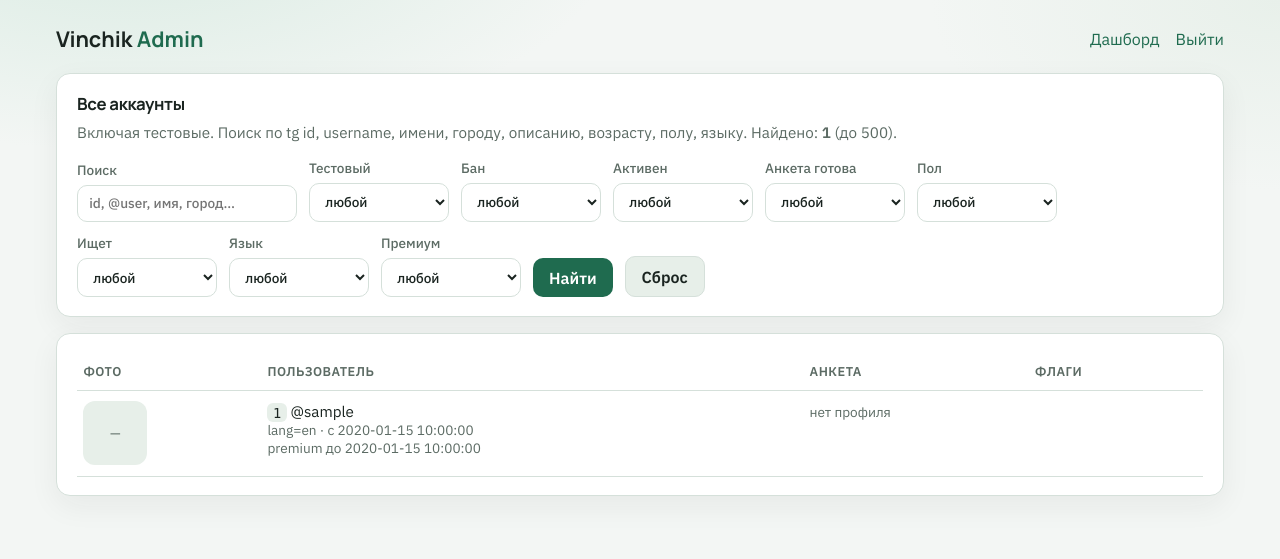
After one commit to Zikrig/vinchik, a Python web app: template webapp/templates/accounts.html in a window 1280 px wide. The commit adds this page. Shown: the top 559 px of the page. Run offline with Jinja, Linux system fonts and the light colour scheme; the template is opened without the code that fills it: most values are stand-ins (such as "Sample title", 1, 10 or a date in 2020).

Commit message:
in_admin_

```diff
--- a/config/settings.py
+++ b/config/settings.py
@@ -40,7 +40,7 @@ class Settings(BaseSettings):
     webhook_port: int = Field(default=8081, alias="WEBHOOK_PORT")
 
     default_daily_like_limit: int = 50
-    default_max_distance_km: float = 100.0
+    default_max_distance_km: float = 1000.0
     like_notify_interval_minutes: int = 30
     registration_only_default: bool = True
 
--- a/keyboards/inline.py
+++ b/keyboards/inline.py
@@ -70,6 +70,7 @@ def my_profile_kb(lang: str) -> InlineKeyboardMarkup:
             [InlineKeyboardButton(text=t("btn_edit_photo", lang), callback_data="profile:edit_photo")],
             [InlineKeyboardButton(text=t("btn_edit_text", lang), callback_data="profile:edit_text")],
             [InlineKeyboardButton(text=t("btn_browse", lang), callback_data="browse:start")],
+            [InlineKeyboardButton(text=t("btn_main_menu", lang), callback_data="menu:root")],
         ]
     )
 
--- a/locales/ru.py
+++ b/locales/ru.py
@@ -38,6 +38,7 @@ TEXTS = {
     "btn_edit_photo": "Изменить фото",
     "btn_edit_text": "Изменить текст",
     "btn_browse": "Смотреть анкеты",
+    "btn_main_menu": "Главное меню",
     "btn_like": "❤️",
     "btn_message": "💌",
     "btn_dislike": "👎",
--- a/locales/tg.py
+++ b/locales/tg.py
@@ -38,6 +38,7 @@ TEXTS = {
     "btn_edit_photo": "Тағйири акс",
     "btn_edit_text": "Тағйири матн",
     "btn_browse": "Дидани анкетаҳо",
+    "btn_main_menu": "Менюи асосӣ",
     "btn_like": "❤️",
     "btn_message": "💌",
     "btn_dislike": "👎",
--- a/services/settings_service.py
+++ b/services/settings_service.py
@@ -57,7 +57,7 @@ async def get_daily_like_limit(session: AsyncSession) -> int:
 
 
 async def get_max_distance_km(session: AsyncSession) -> float:
-    return float(await get_setting(session, "max_distance_km", "100"))
+    return float(await get_setting(session, "max_distance_km", "1000"))
 
 
 async def is_registration_only(session: AsyncSession) -> bool:
--- /dev/null
+++ b/webapp/templates/accounts.html
@@ -0,0 +1,169 @@
+{% extends "base.html" %}
+{% block title %}Аккаунты — Vinchik Admin{% endblock %}
+{% block head %}
+<style>
+  .wrap { max-width: 1200px; }
+  .tag {
+    display: inline-block;
+    font-size: .75rem;
+    font-weight: 600;
+    padding: .15rem .45rem;
+    border-radius: 6px;
+    background: var(--bg-accent);
+    color: var(--muted);
+    margin-right: .25rem;
+  }
+  .tag.ok { background: #e3f6ec; color: var(--ok); }
+  .tag.warn { background: #fef3c7; color: #92400e; }
+  .tag.danger { background: #fee4e2; color: var(--danger); }
+  .table-scroll { overflow-x: auto; }
+  .filters label { min-width: 120px; }
+  .filters input[type="text"] { min-width: 220px; }
+  .meta { font-size: .85rem; color: var(--muted); }
+</style>
+{% endblock %}
+{% block body %}
+<div class="wrap">
+  <div class="topbar">
+    <div class="brand">Vinchik <span>Admin</span></div>
+    <div class="nav">
+      <a href="{{ url('/') }}">Дашборд</a>
+      <a href="{{ url('/logout') }}">Выйти</a>
+    </div>
+  </div>
+
+  <section class="panel">
+    <h2>Все аккаунты</h2>
+    <p>Включая тестовые. Поиск по tg id, username, имени, городу, описанию, возрасту, полу, языку. Найдено: <strong>{{ count }}</strong> (до 500).</p>
+
+    <form method="get" action="{{ url('/accounts') }}" class="row filters">
+      <label>Поиск
+        <input type="text" name="q" value="{{ f.q }}" placeholder="id, @user, имя, город…">
+      </label>
+      <label>Тестовый
+        <select name="is_test">
+          <option value="any" {% if f.is_test == 'any' %}selected{% endif %}>любой</option>
+          <option value="true" {% if f.is_test == 'true' %}selected{% endif %}>да</option>
+          <option value="false" {% if f.is_test == 'false' %}selected{% endif %}>нет</option>
+        </select>
+      </label>
+      <label>Бан
+        <select name="is_blocked">
+          <option value="any" {% if f.is_blocked == 'any' %}selected{% endif %}>любой</option>
+          <option value="true" {% if f.is_blocked == 'true' %}selected{% endif %}>да</option>
+          <option value="false" {% if f.is_blocked == 'false' %}selected{% endif %}>нет</option>
+        </select>
+      </label>
+      <label>Активен
+        <select name="is_active">
+          <option value="any" {% if f.is_active == 'any' %}selected{% endif %}>любой</option>
+          <option value="true" {% if f.is_active == 'true' %}selected{% endif %}>да</option>
+          <option value="false" {% if f.is_active == 'false' %}selected{% endif %}>нет</option>
+        </select>
+      </label>
+      <label>Анкета готова
+        <select name="is_complete">
+          <option value="any" {% if f.is_complete == 'any' %}selected{% endif %}>любой</option>
+          <option value="true" {% if f.is_complete == 'true' %}selected{% endif %}>да</option>
+          <option value="false" {% if f.is_complete == 'false' %}selected{% endif %}>нет</option>
+        </select>
+      </label>
+      <label>Пол
+        <select name="gender">
+          <option value="any" {% if f.gender == 'any' %}selected{% endif %}>любой</option>
+          <option value="male" {% if f.gender == 'male' %}selected{% endif %}>м</option>
+          <option value="female" {% if f.gender == 'female' %}selected{% endif %}>ж</option>
+        </select>
+      </label>
+      <label>Ищет
+        <select name="looking_for">
+          <option value="any" {% if f.looking_for == 'any' %}selected{% endif %}>любой</option>
+          <option value="male" {% if f.looking_for == 'male' %}selected{% endif %}>м</option>
+          <option value="female" {% if f.looking_for == 'female' %}selected{% endif %}>ж</option>
+          <option value="all" {% if f.looking_for == 'all' %}selected{% endif %}>всех</option>
+        </select>
+      </label>
+      <label>Язык
+        <select name="language">
+          <option value="any" {% if f.language == 'any' %}selected{% endif %}>любой</option>
+          <option value="ru" {% if f.language == 'ru' %}selected{% endif %}>ru</option>
+          <option value="tg" {% if f.language == 'tg' %}selected{% endif %}>tg</option>
+        </select>
+      </label>
+      <label>Премиум
+        <select name="has_premium">
+          <option value="any" {% if f.has_premium == 'any' %}selected{% endif %}>любой</option>
+          <option value="true" {% if f.has_premium == 'true' %}selected{% endif %}>да</option>
+          <option value="false" {% if f.has_premium == 'false' %}selected{% endif %}>нет</option>
+        </select>
+      </label>
+      <button type="submit">Найти</button>
+      <a class="btn secondary" href="{{ url('/accounts') }}">Сброс</a>
+    </form>
+  </section>
+
+  <section class="panel table-scroll">
+    {% if not rows %}
+    <p>Никого не найдено.</p>
+    {% else %}
+    <table>
+      <thead>
+        <tr>
+          <th>Фото</th>
+          <th>Пользователь</th>
+          <th>Анкета</th>
+          <th>Флаги</th>
+          <th></th>
+        </tr>
+      </thead>
+      <tbody>
+        {% for u, p in rows %}
+        <tr>
+          <td>
+            {% if p and p.photo_file_id %}
+            <img src="{{ url('/users/' ~ u.tg_id ~ '/photo') }}" alt="" width="64" height="64"
+                 style="width:64px;height:64px;object-fit:cover;border-radius:10px;background:var(--bg-accent)">
+            {% else %}
+            <div class="ph" style="width:64px;height:64px">—</div>
+            {% endif %}
+          </td>
+          <td>
+            <div><code>{{ u.tg_id }}</code>{% if u.username %} @{{ u.username }}{% endif %}</div>
+            <div class="meta">lang={{ u.language }} · с {{ u.created_at }}</div>
+            {% if u.premium_until %}<div class="meta">premium до {{ u.premium_until }}</div>{% endif %}
+          </td>
+          <td>
+            {% if p %}
+            <div>{{ p.name or '—' }}{% if p.age %}, {{ p.age }}{% endif %}{% if p.city_name %}, {{ p.city_name }}{% endif %}</div>
+            <div class="meta">
+              {% if p.gender %}{{ p.gender.value }}{% else %}—{% endif %}
+              →
+              {% if p.looking_for %}{{ p.looking_for.value }}{% else %}—{% endif %}
+            </div>
+            {% if p.description %}<div class="meta">{{ p.description[:120] }}{% if p.description|length > 120 %}…{% endif %}</div>{% endif %}
+            {% if p.lat is not none %}<div class="meta">{{ p.lat }}, {{ p.lon }}</div>{% endif %}
+            {% else %}
+            <span class="meta">нет профиля</span>
+            {% endif %}
+          </td>
+          <td>
+            {% if u.is_test %}<span class="tag warn">test</span>{% endif %}
+            {% if u.is_blocked %}<span class="tag danger">ban</span>{% endif %}
+            {% if p and p.is_active %}<span class="tag ok">active</span>{% elif p %}<span class="tag">скрыт</span>{% endif %}
+            {% if p and p.is_complete %}<span class="tag ok">ready</span>{% elif p %}<span class="tag">draft</span>{% endif %}
+          </td>
+          <td>
+            {% if u.is_blocked %}
+            <form method="post" action="{{ url('/users/' ~ u.tg_id ~ '/unban') }}">
+              <button type="submit" class="secondary">Разбан</button>
+            </form>
+            {% endif %}
+          </td>
+        </tr>
+        {% endfor %}
+      </tbody>
+    </table>
+    {% endif %}
+  </section>
+</div>
+{% endblock %}
--- a/webapp/templates/base.html
+++ b/webapp/templates/base.html
@@ -64,6 +64,19 @@
       font-size: 1.35rem;
     }
     .brand span { color: var(--brand); }
+    .nav { display: flex; gap: 1rem; align-items: center; flex-wrap: wrap; }
+    .btn {
+      display: inline-flex;
+      align-items: center;
+      justify-content: center;
+      text-decoration: none;
+    }
+    .btn.secondary {
+      background: var(--bg-accent);
+      color: var(--ink);
+      border: 1px solid var(--line);
+    }
+    .btn.secondary:hover { text-decoration: none; background: #dce8e1; }
     .panel {
       background: var(--surface);
       border: 1px solid var(--line);
```
Also changed, not shown: CLODE.md (+3 -2 lines), TZ.md (+2 -2 lines), handlers/admin.py (+5 -3 lines), services/accounts.py (added, +106 -0 lines), services/browse.py (+13 -4 lines), webapp/app.py (+26 -1 lines), webapp/templates/dashboard.html (+6 -3 lines).
